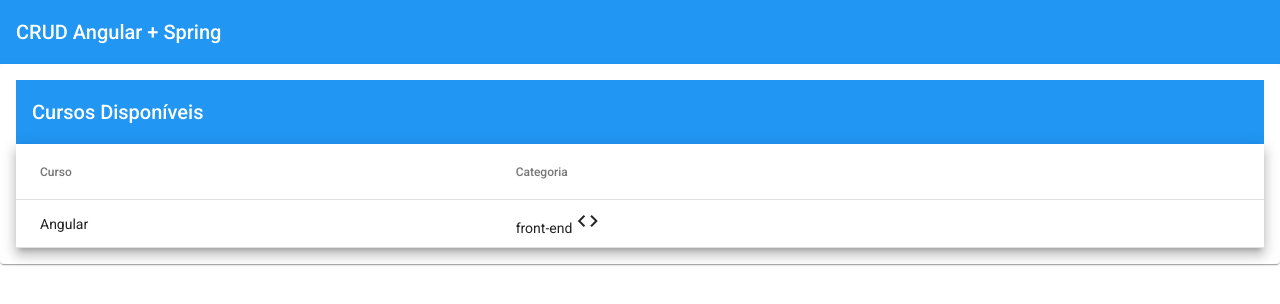
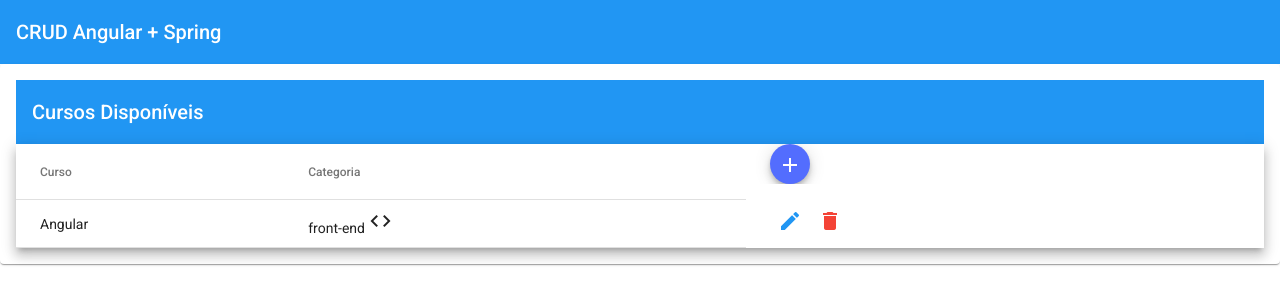
Before and after one commit to remonts/crud-angular-spring, an Angular app in the folder front-end/: page /courses in a window 1280 px wide. Shown: the top 304 px of the page. Built offline with nearby package versions, Linux system fonts and the light colour scheme.

Commit message:
form component ok.

```diff
--- /dev/null
+++ b/front-end/src/app/courses/course-form/course-form.component.html
@@ -0,0 +1 @@
+<p>course-form works!</p>
--- /dev/null
+++ b/front-end/src/app/courses/course-form/course-form.component.ts
@@ -0,0 +1,15 @@
+import { Component, OnInit } from '@angular/core';
+
+@Component({
+  selector: 'app-course-form',
+  templateUrl: './course-form.component.html',
+  styleUrls: ['./course-form.component.scss']
+})
+export class CourseFormComponent implements OnInit {
+
+  constructor() { }
+
+  ngOnInit(): void {
+  }
+
+}
--- a/front-end/src/app/courses/courses-routing.module.ts
+++ b/front-end/src/app/courses/courses-routing.module.ts
@@ -1,10 +1,12 @@
 import { NgModule } from '@angular/core';
 import { RouterModule, Routes } from '@angular/router';
 
+import { CourseFormComponent } from './course-form/course-form.component';
 import { CoursesComponent } from './courses/courses.component';
 
 const routes: Routes = [
-  { path: '', component: CoursesComponent }
+  { path: '', component: CoursesComponent },
+  { path: 'new', component: CourseFormComponent }
 ];
 
 @NgModule({
--- a/front-end/src/app/courses/courses.module.ts
+++ b/front-end/src/app/courses/courses.module.ts
@@ -5,10 +5,12 @@ import { AppMaterialModule } from './../shared/app-material/app-material.module'
 import { SharedModule } from './../shared/shared.module';
 import { CoursesRoutingModule } from './courses-routing.module';
 import { CoursesComponent } from './courses/courses.component';
+import { CourseFormComponent } from './course-form/course-form.component';
 
 @NgModule({
   declarations: [
-    CoursesComponent
+    CoursesComponent,
+    CourseFormComponent
   ],
   imports: [
     CommonModule,
--- a/front-end/src/app/courses/courses/courses.component.html
+++ b/front-end/src/app/courses/courses/courses.component.html
@@ -12,9 +12,31 @@
       <!-- Category Column -->
       <ng-container matColumnDef="category">
         <th mat-header-cell *matHeaderCellDef>Categoria</th>
-        <td mat-cell *matCellDef="let course">{{ course.category }}
-          <mat-icon aria-hidden="false" aria-label="Categoria do Curso">{{ course.category | category }}</mat-icon>
+        <td mat-cell *matCellDef="let course">
+          {{ course.category }}
+          <mat-icon aria-hidden="false" aria-label="Categoria do Curso">{{
+            course.category | category
+          }}</mat-icon>
         </td>
+      </ng-container>
+
+      <!-- Actions Column -->
+      <ng-container matColumnDef="actions">
+        <mat-header-cell *matHeaderCellDef>
+          <button mat-mini-fab color="accent" aria-label="Adicionar um curso">
+            <mat-icon (click)="onAdd()">add</mat-icon>
+          </button>
+        </mat-header-cell>
+
+        <mat-cell *matCellDef="let course">
+          <button mat-icon-button color="primary" aria-label="Editar Curso">
+            <mat-icon>edit</mat-icon>
+          </button>
+
+          <button mat-icon-button color="warn" aria-label="Remover Curso">
+            <mat-icon>delete</mat-icon>
+          </button>
+        </mat-cell>
       </ng-container>
 
       <tr mat-header-row *matHeaderRowDef="displayedColumns"></tr>
--- a/front-end/src/app/courses/courses/courses.component.ts
+++ b/front-end/src/app/courses/courses/courses.component.ts
@@ -5,6 +5,7 @@ import { CoursesService } from '../services/courses.service';
 import { Observable, of } from 'rxjs';
 import { catchError } from 'rxjs/operators';
 import { MatDialog } from '@angular/material/dialog';
+import { ActivatedRoute, Router } from '@angular/router';
 
 @Component({
   selector: 'app-courses',
@@ -14,11 +15,14 @@ import { MatDialog } from '@angular/material/dialog';
 export class CoursesComponent implements OnInit {
 
   courses$: Observable<Course[]>;
-  displayedColumns = ['name', 'category'];
+  displayedColumns = ['name', 'category', 'actions'];
 
   constructor(
     private courseService: CoursesService,
-    public dialog: MatDialog) {
+    public dialog: MatDialog,
+    private router: Router,
+    private route: ActivatedRoute
+    ) {
     this.courses$ = this.courseService.list()
     .pipe(
       catchError(error => {
@@ -34,8 +38,9 @@ export class CoursesComponent implements OnInit {
     });
   }
 
-  ngOnInit(): void {
+  ngOnInit(): void { }
 
+  onAdd() {
+    this.router.navigate(['new'], {relativeTo: this.route});
   }
-
 }
```
Also changed, not shown: front-end/src/app/courses/course-form/course-form.component.scss (added), 1 other file (tests, documents, lock files or other folders).
